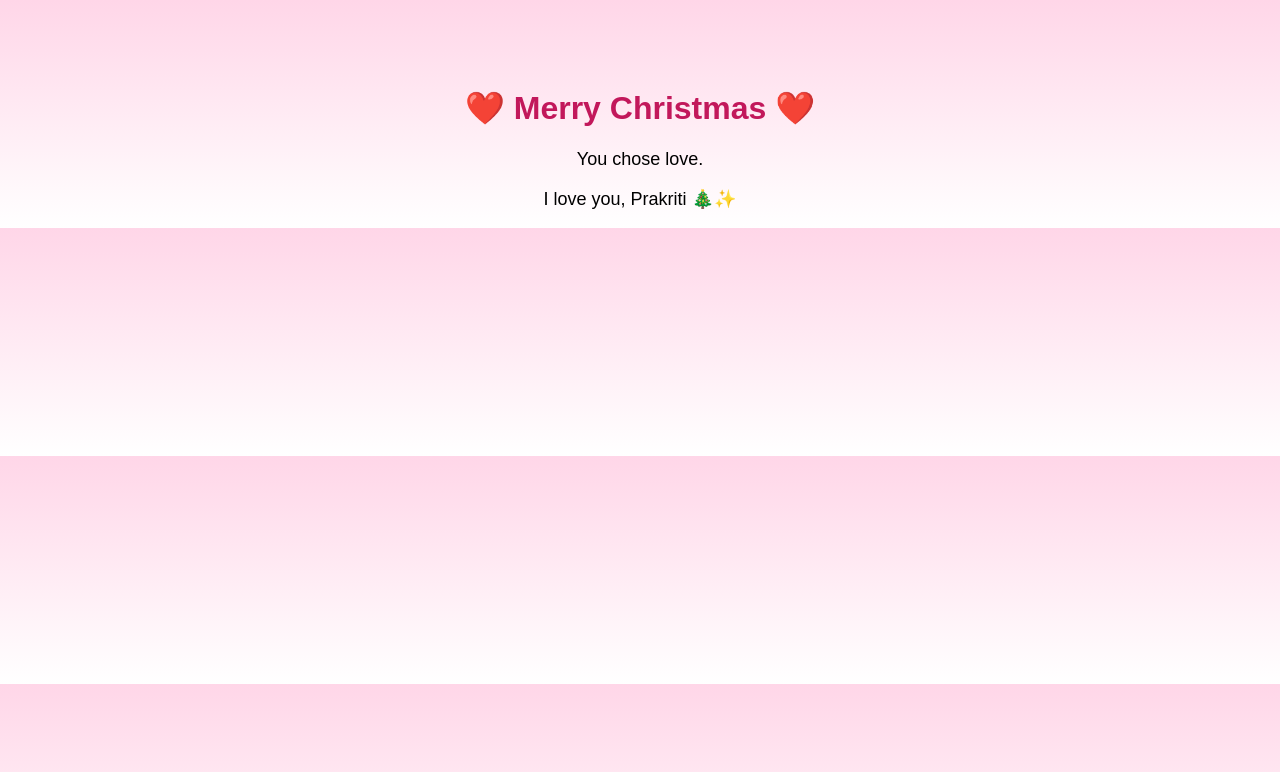
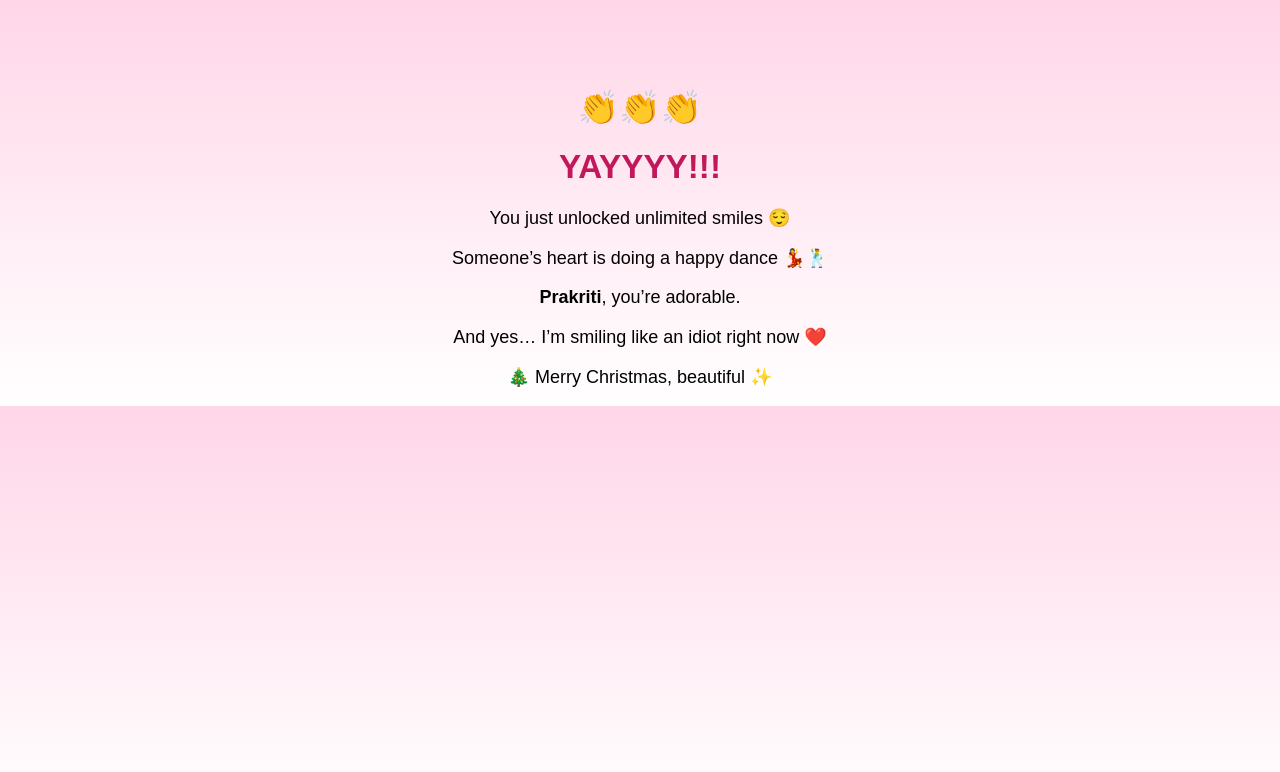
Before and after one commit to kushal7lama-commits/Iloveprakritiass, a plain HTML site: page index.html in a window 1280 px wide. Both pictures are taken after a click on the button "Yes ❤️". Drawn offline with Linux system fonts and the light colour scheme.

Commit message:
Update index.html

```diff
--- a/index.html
+++ b/index.html
@@ -10,7 +10,16 @@
       text-align: center;
       padding-top: 60px;
     }
-    h1 { color: #c2185b; }
+    h1 {
+  color: #c2185b;
+  animation: pop 0.6s ease-in-out infinite alternate;
+}
+
+@keyframes pop {
+  from { transform: scale(1); }
+  to { transform: scale(1.05); }
+}
+
     p { font-size: 18px; }
     button {
       font-size: 18px;
@@ -24,16 +33,23 @@
     .no { background: #bdbdbd; }
   </style>
   <script>
-    function yesClick() {
-      document.body.innerHTML =
-        "<h1>❤️ Merry Christmas ❤️</h1>" +
-        "<p>You chose love.</p>" +
-        "<p>I love you, Prakriti 🎄✨</p>";
-    }
-    function noClick() {
-      alert("😠 Nope. Try again.");
-    }
+  function yesClick() {
+    document.body.innerHTML = `
+      <h1>👏👏👏</h1>
+      <h1>YAYYYY!!!</h1>
+      <p>You just unlocked unlimited smiles 😌</p>
+      <p>Someone’s heart is doing a happy dance 💃🕺</p>
+      <p><b>Prakriti</b>, you’re adorable.</p>
+      <p>And yes… I’m smiling like an idiot right now ❤️</p>
+      <p>🎄 Merry Christmas, beautiful ✨</p>
+    `;
+  }
+
+  function noClick() {
+    alert("😠 That’s illegal. Try again.");
+  }
   </script>
+
 </head>
 
 <body>
```
